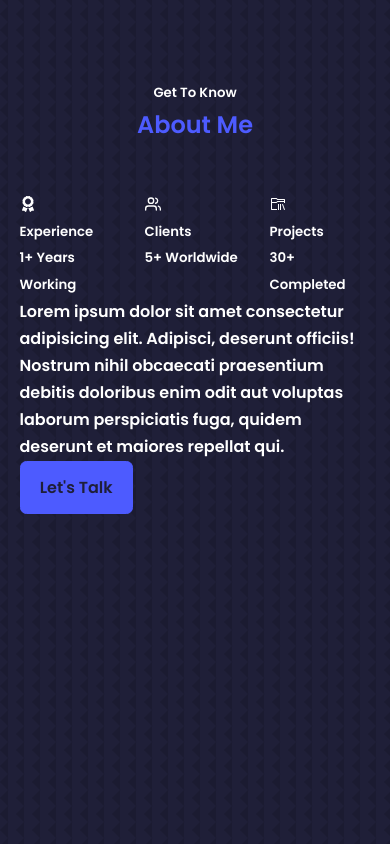
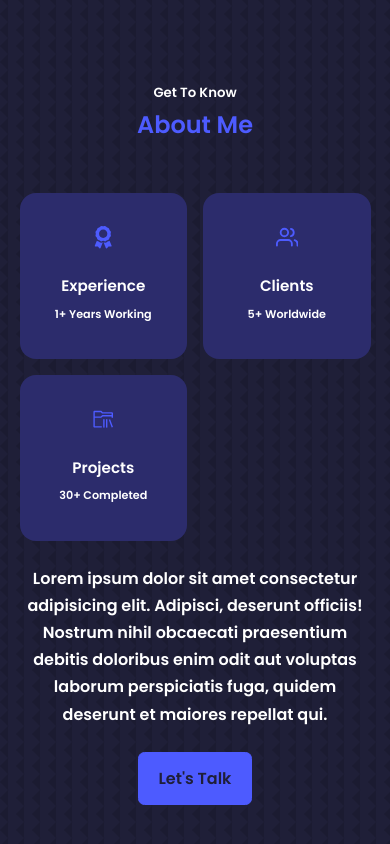
Before and after one commit to sadmanalam142/personal-portfolio, a React (Create React App) app: page / in a window 390 px wide. Shown: the part 890-1734 px from the top of the page. Built offline with nearby package versions, Linux system fonts and the light colour scheme.

Commit message:
about done

```diff
--- a/src/components/About/About.css
+++ b/src/components/About/About.css
@@ -3,3 +3,58 @@
     grid-template-columns: repeat(3, 1fr);
     gap: 1.5rem;
 }
+
+.about__card {
+    background: var(--color-bg-variant);
+    border: 1px solid transparent;
+    border-radius: 1rem;
+    padding: 2rem;
+    text-align: center;
+    transition: var(--transition);
+}
+
+.about__card:hover {
+    background: transparent;
+    border-color: var(--color-primary-variant);
+    cursor: default;
+}
+
+.about__icon {
+    color: var(--color-primary);
+    font-size: 1.4rem;
+    margin-bottom: 1rem;
+}
+
+.about__card h5 {
+    font-size: 0.95rem;
+}
+
+.about__card small {
+    font-size: 0.7rem;
+    color: var(--color-light);
+}
+
+.about__container p {
+    margin: 2rem 0 2.6rem;
+}
+
+@media screen and (max-width: 1020px) {
+    .about__container p {
+        margin: 1rem 0 1.5rem;
+    }
+}
+
+@media screen and (max-width: 600px) {
+    .about__cards {
+        grid-template-columns: 1fr 1fr;
+        gap: 1rem;
+    }
+
+    .about__container {
+        text-align: center;
+    }
+
+    .about__container p {
+        margin: 1.5rem 0;
+    }
+}
```
